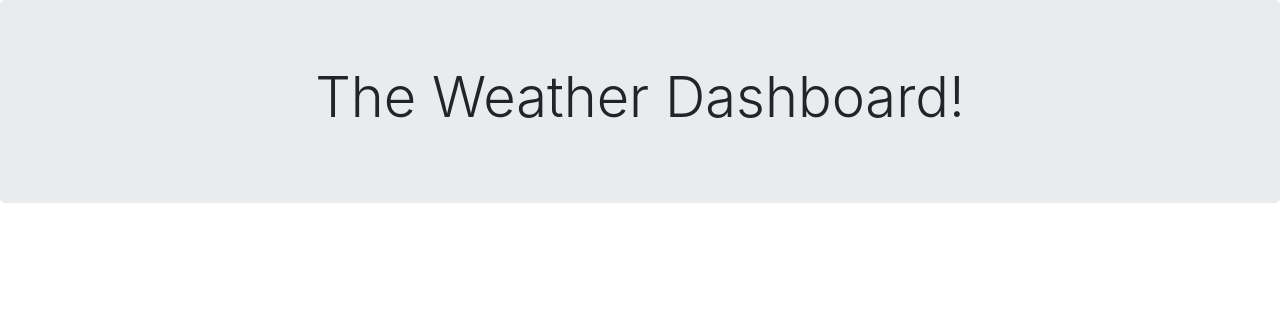
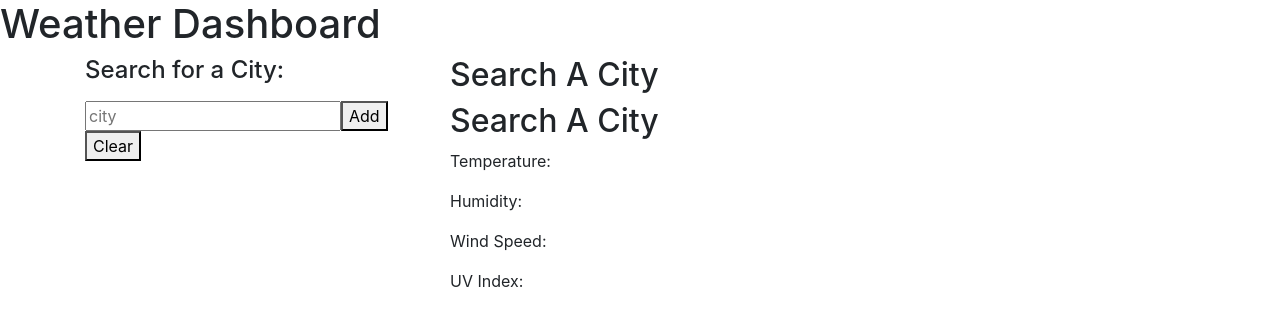
Before and after one commit to Drussell15/Server_Side_APIs_djr, a plain HTML site: page index.html in a window 1280 px wide. Drawn offline with nearby package versions, Linux system fonts and the light colour scheme.

Commit message:
worked on adding placeholder and button for city search

```diff
--- a/index.html
+++ b/index.html
@@ -13,11 +13,27 @@
 <body>
     <!-- WHEN I open the weather dashboard
 THEN I am presented with the last searched city forecast -->
-</body>
-
-<div class="jumbotron">
-    <h1 class="display-4 text-center">The Weather Dashboard!</h1>
-</div>
-
-<div class="container">
-    <!-- row one column one goes here-->
+ <h1>Weather Dashboard</h1>
+    </header>
+    <div class="container content ">
+        <div class="row">
+            <div class="col-12 col-md-4 cities">
+                <label for="citySearch">
+                    <h4> Search for a City:</h4>
+                </label>
+                <input type="text" id="citySearch" placeholder="city"><button id="cityAddButton">Add</button>
+                <button id="clearCities">Clear</button>
+                <ul id="cityList"></ul>
+            </div>
+            <div class="col-12 col-md-8 results">
+                <div class="row">
+                    <div id="currentWeather">
+                        <h2 id="cityDate">Search A City</h2>
+                        <div id="currentWeather">
+                            <h2 id="cityDate">Search A City</h2>
+                            <p class="currentWeatherText">Temperature: <span id="tempSpan"></span></p>
+                            <p class="currentWeatherText">Humidity: <span id="humiditySpan"></span></p>
+                            <p class="currentWeatherText">Wind Speed: <span id="windSpan"></span></p>
+                            <p class="currentWeatherText">UV Index: <span id="uvSpan"></span></p>
+                        </div>
+                    </div>
```
